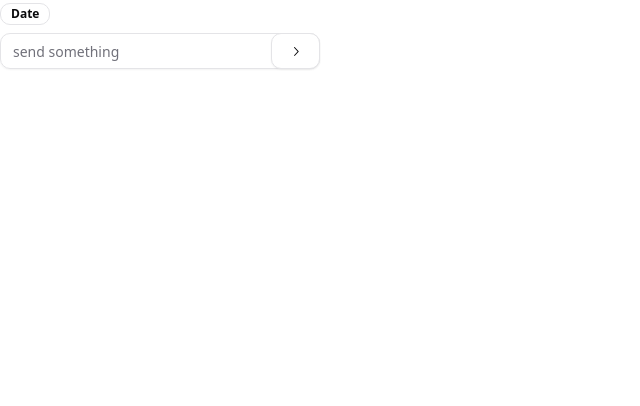
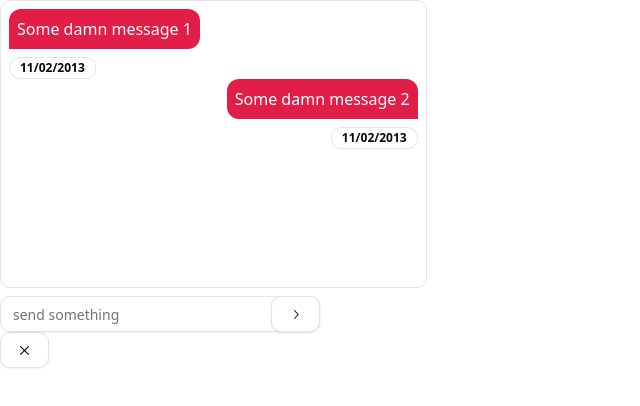
Before and after one commit to Nv4n/idea-board-spring-boot, a React (Vite) app in the folder src/react/: page /chat in a window 1280 px wide. Shown: the top 406 px of the page, without its empty margins (0-640 px from the left). Built offline with nearby package versions, Linux system fonts and the light colour scheme; no server answers.

Commit message:
Work on socket chat component

```diff
--- /dev/null
+++ b/src/react/@/components/ui/scroll-area.tsx
@@ -0,0 +1,46 @@
+import * as React from "react"
+import * as ScrollAreaPrimitive from "@radix-ui/react-scroll-area"
+
+import { cn } from "@/lib/utils"
+
+const ScrollArea = React.forwardRef<
+  React.ElementRef<typeof ScrollAreaPrimitive.Root>,
+  React.ComponentPropsWithoutRef<typeof ScrollAreaPrimitive.Root>
+>(({ className, children, ...props }, ref) => (
+  <ScrollAreaPrimitive.Root
+    ref={ref}
+    className={cn("relative overflow-hidden", className)}
+    {...props}
+  >
+    <ScrollAreaPrimitive.Viewport className="h-full w-full rounded-[inherit]">
+      {children}
+    </ScrollAreaPrimitive.Viewport>
+    <ScrollBar />
+    <ScrollAreaPrimitive.Corner />
+  </ScrollAreaPrimitive.Root>
+))
+ScrollArea.displayName = ScrollAreaPrimitive.Root.displayName
+
+const ScrollBar = React.forwardRef<
+  React.ElementRef<typeof ScrollAreaPrimitive.ScrollAreaScrollbar>,
+  React.ComponentPropsWithoutRef<typeof ScrollAreaPrimitive.ScrollAreaScrollbar>
+>(({ className, orientation = "vertical", ...props }, ref) => (
+  <ScrollAreaPrimitive.ScrollAreaScrollbar
+    ref={ref}
+    orientation={orientation}
+    className={cn(
+      "flex touch-none select-none transition-colors",
+      orientation === "vertical" &&
+        "h-full w-2.5 border-l border-l-transparent p-[1px]",
+      orientation === "horizontal" &&
+        "h-2.5 flex-col border-t border-t-transparent p-[1px]",
+      className
+    )}
+    {...props}
+  >
+    <ScrollAreaPrimitive.ScrollAreaThumb className="relative flex-1 rounded-full bg-border" />
+  </ScrollAreaPrimitive.ScrollAreaScrollbar>
+))
+ScrollBar.displayName = ScrollAreaPrimitive.ScrollAreaScrollbar.displayName
+
+export { ScrollArea, ScrollBar }
--- a/src/react/src/components/Chat.tsx
+++ b/src/react/src/components/Chat.tsx
@@ -1,18 +1,20 @@
+import { Badge } from "@/components/ui/badge";
 import { Button } from "@/components/ui/button";
-import { ChevronRightIcon } from "@radix-ui/react-icons";
 import {
+	Form,
+	FormControl,
 	FormField,
 	FormItem,
 	FormLabel,
-	FormControl,
 	FormMessage,
-	Form,
 } from "@/components/ui/form";
 import { Input } from "@/components/ui/input";
 import { zodResolver } from "@hookform/resolvers/zod";
+import { ChevronRightIcon, Cross2Icon } from "@radix-ui/react-icons";
+import { ScrollArea } from "@radix-ui/react-scroll-area";
 import { useForm } from "react-hook-form";
+import { io } from "socket.io-client";
 import { z } from "zod";
-import { Badge } from "@/components/ui/badge";
 
 const formSchema = z.object({
 	msg: z
@@ -34,14 +36,75 @@ export const Chat = () => {
 		},
 	});
 
+	const userName = "user" + Math.floor(Math.random() * 1000 + 1);
+	// const manager = new Manager("localhost:9092", {});
+
+	// const socket = manager.socket("/chat?token=abs123");
+	// manager.open((err) => {
+	// 	if (err) {
+	// 		console.log(err);
+	// 		// an error has occurred
+	// 	} else {
+	// 		console.log("!!!!!!!!!!!!!!!!!");
+	// 		// the connection was successfully established
+	// 	}
+	// });
+	const socket = io("ws://localhost:9092/chat", {
+		reconnectionDelayMax: 3000,
+		autoConnect: false,
+		auth: {
+			token: "abc123",
+		},
+		transportOptions: ["pooling", "websocket"],
+	});
+	socket.connect();
+	socket.on("connect", function () {
+		console.log(`Connected with username: ${userName}`);
+	});
+	socket.on("chat", function (data) {
+		console.log("Received message", data);
+	});
+	socket.on("disconnect", function () {
+		console.log("The client has disconnected!");
+	});
+	socket.on("reconnect_attempt", (attempts) => {
+		console.log(`Try to reconnect at ${attempts} attempt(s).`);
+	});
+
+	socket.on("disconnect", () => {
+		console.log(socket.id); // undefined
+	});
 	const onSubmit = (values: z.infer<typeof formSchema>) => {
 		console.log(values);
+		const jsonObject = {
+			userName: userName,
+			message: values.msg,
+			actionTime: new Date(),
+		};
+		socket.emit("chat", jsonObject);
+	};
+
+	const sendDisconnect = () => {
+		socket.disconnect();
 	};
 	return (
 		<>
-			<div>
-				<Badge variant="outline">Date</Badge>
-			</div>
+			<ScrollArea className="h-72 w-1/3 rounded-md border p-2">
+				<div className="flex flex-col items-start gap-2">
+					<span className="rounded-lg rounded-bl-none bg-primary p-2 text-white">
+						Some damn message 1
+					</span>
+					<Badge variant="outline">11/02/2013</Badge>
+				</div>
+				<div className="flex flex-col items-end gap-2">
+					<span className="rounded-lg rounded-br-none bg-primary p-2 text-white">
+						Some damn message 2
+					</span>
+					<Badge className="w-fit" variant="outline">
+						11/02/2013
+					</Badge>
+				</div>
+			</ScrollArea>
 			<Form {...form}>
 				<form
 					onSubmit={form.handleSubmit(onSubmit)}
@@ -75,9 +138,21 @@ export const Chat = () => {
 							<span className="sr-only">Send</span>
 							<ChevronRightIcon></ChevronRightIcon>
 						</Button>
+						<Button
+							variant="outline"
+							type="submit"
+							className="absolute right-0 top-0"
+						>
+							<span className="sr-only">Send</span>
+							<ChevronRightIcon></ChevronRightIcon>
+						</Button>
 					</div>
 				</form>
 			</Form>
+			<Button variant="outline" onClick={sendDisconnect}>
+				<span className="sr-only">Disconnect</span>
+				<Cross2Icon></Cross2Icon>
+			</Button>
 		</>
 	);
 };
```
Also changed, not shown: src/react/package.json (+10 -8 lines), 1 other file (tests, documents, lock files or other folders).
